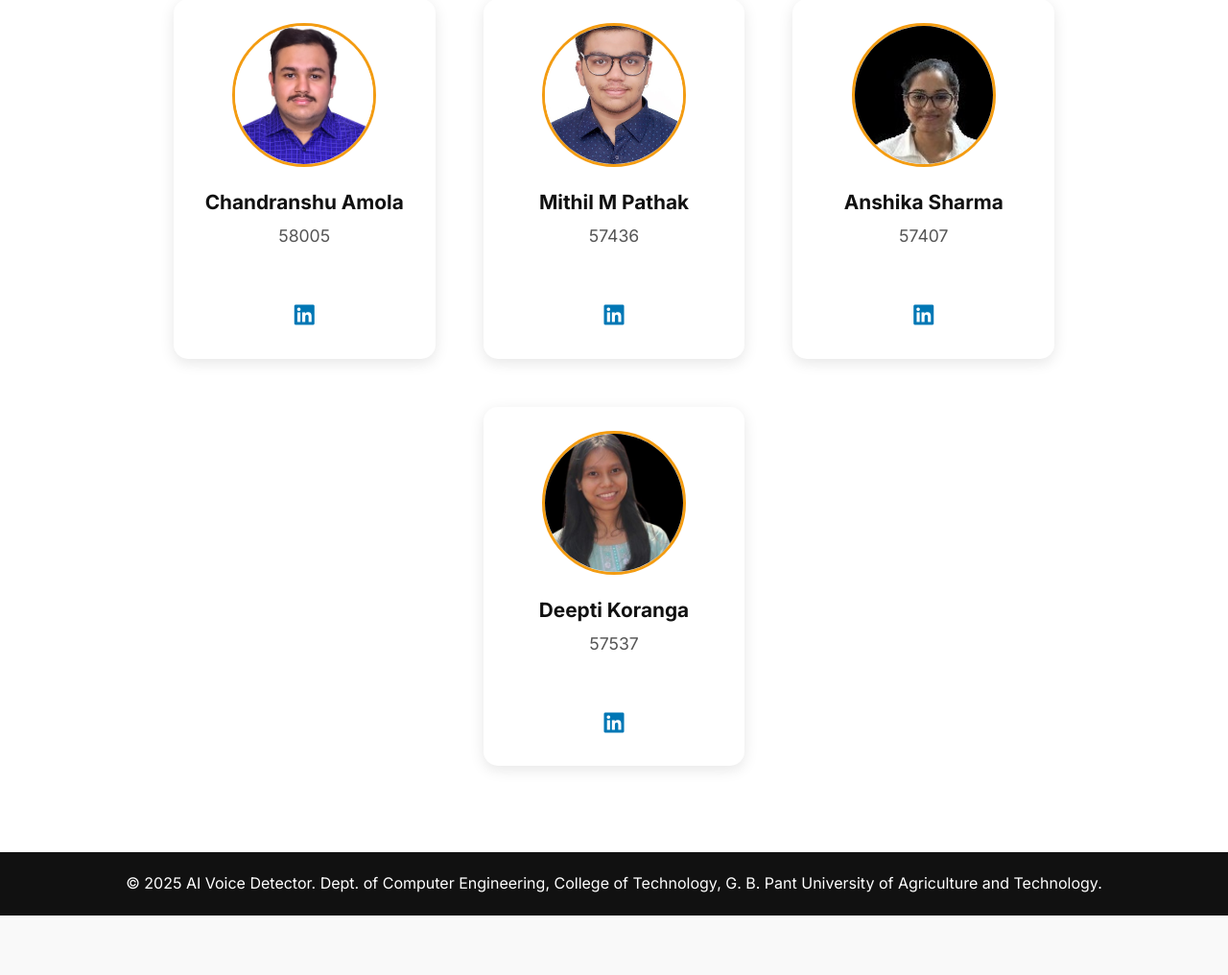
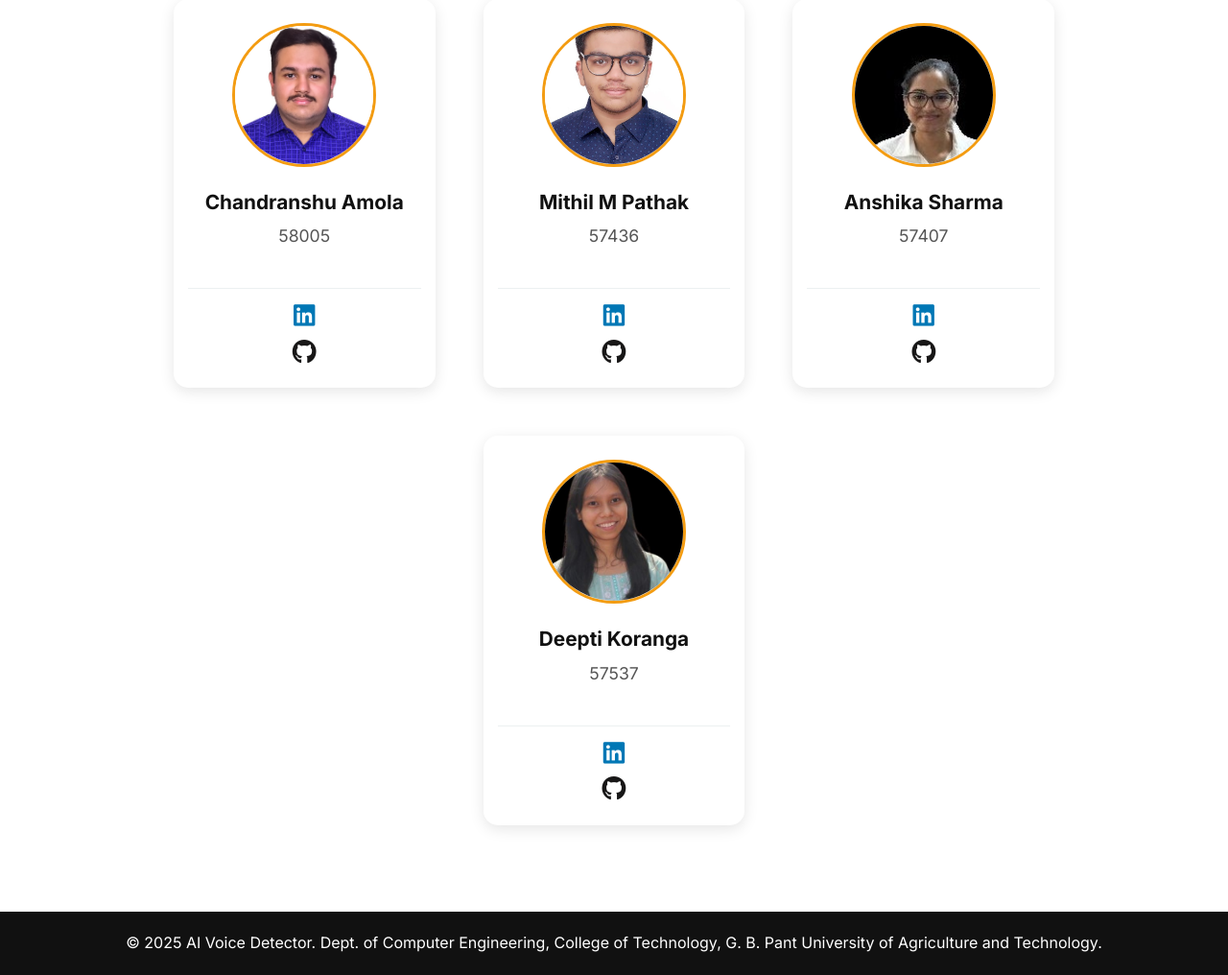
Before and after one commit to chandranshu23/AI-Synthesized-voice-detection, a FastAPI app: page / in a window 1280 px wide. Shown: the part 960-1976 px from the top of the page at 96% size. Before the commit the page ends 1914 px from the top, so only its background shows below. Run offline with FastAPI, Linux system fonts and the light colour scheme; parts of the project's set-up code (start-up, migrations or seed data) failed here and were passed over; some libraries are stand-ins or nearby versions.

Commit message:
final adjustments

```diff
--- a/ProjectDeployMaster/static/styles.css
+++ b/ProjectDeployMaster/static/styles.css
@@ -482,3 +482,80 @@ header {
 .team-member {
   padding: 25px 15px;
 }
+.social-links {
+  display: flex;
+  flex-direction: column;
+  align-items: center;
+  gap: 15px;
+  margin-top: 15px;
+  padding-top: 15px;
+  border-top: 1px solid #ecf0f1;
+}
+
+.social-link {
+  color: #666;
+  font-size: 1.4rem;
+  transition: all 0.3s ease;
+  display: block;
+}
+
+.social-link:hover {
+  transform: scale(1.2);
+}
+
+.fa-linkedin:hover {
+  color: #0077b5;
+}
+
+.fa-github:hover {
+  color: #000;
+}
+
+/* Remove tooltip text */
+.linkedin-link::after,
+.github-link::after {
+  content: none;
+}
+.social-links {
+  display: flex;
+  flex-direction: column;
+  align-items: center;
+  gap: 12px;
+  margin-top: 15px;
+  padding-top: 15px;
+  border-top: 1px solid #ecf0f1;
+}
+
+.social-link {
+  font-size: 1.6rem;
+  transition: all 0.3s cubic-bezier(0.4, 0, 0.2, 1);
+  display: block;
+  line-height: 1;
+}
+
+/* LinkedIn specific styling */
+.social-link .fa-linkedin {
+  color: #0077b5; /* Official LinkedIn blue */
+}
+
+/* GitHub specific styling */
+.social-link .fa-github {
+  color: #181717; /* Official GitHub black */
+}
+
+.social-link:hover {
+  transform: translateY(-3px);
+}
+
+.social-link:hover .fa-linkedin {
+  color: #006699; /* Darker LinkedIn blue on hover */
+}
+
+.social-link:hover .fa-github {
+  color: #333; /* Slightly lighter on hover */
+}
+
+/* Optional: Add subtle shadow on hover */
+.social-link:hover {
+  filter: drop-shadow(0 2px 4px rgba(0,0,0,0.1));
+}
--- a/ProjectDeployMaster/templates/index.html
+++ b/ProjectDeployMaster/templates/index.html
@@ -105,10 +105,14 @@
           </div>
           <h3>Chandranshu Amola</h3>
           <p class="member-id">58005</p>
-          <a href="https://www.linkedin.com/in/chandranshu-amola-68bb18226/" target="_blank" rel="noopener noreferrer"
-            class="linkedin-link">
+          <div class="social-links">
+  <a href="https://www.linkedin.com/in/chandranshu-amola-68bb18226/" target="_blank" rel="noopener noreferrer" class="social-link">
     <i class="fab fa-linkedin"></i>
   </a>
+  <a href="https://github.com/chandranshu23" target="_blank" rel="noopener noreferrer" class="social-link">
+    <i class="fab fa-github"></i>
+  </a>
+</div>
         </div>
 
 
@@ -119,10 +123,14 @@
           </div>
           <h3>Mithil M Pathak</h3>
           <p class="member-id">57436</p>
-          <a href="https://www.linkedin.com/in/mithil-pathak-75594b23b/" target="_blank" rel="noopener noreferrer"
-            class="linkedin-link">
+          <div class="social-links">
+  <a href="https://www.linkedin.com/in/mithil-pathak-75594b23b/" target="_blank" rel="noopener noreferrer" class="social-link">
     <i class="fab fa-linkedin"></i>
   </a>
+  <a href="https://github.com/mithilmpathak" target="_blank" rel="noopener noreferrer" class="social-link">
+    <i class="fab fa-github"></i>
+  </a>
+</div>
         </div>
 
         <!-- Team Member 3 -->
@@ -132,10 +140,14 @@
           </div>
           <h3>Anshika Sharma</h3>
           <p class="member-id">57407</p>
-          <a href="https://www.linkedin.com/in/anshika-sharma-743821210/" target="_blank" rel="noopener noreferrer"
-            class="linkedin-link">
+          <div class="social-links">
+  <a href="https://www.linkedin.com/in/anshika-sharma-743821210/" target="_blank" rel="noopener noreferrer" class="social-link">
     <i class="fab fa-linkedin"></i>
   </a>
+  <a href="https://github.com/Anshu1826" target="_blank" rel="noopener noreferrer" class="social-link">
+    <i class="fab fa-github"></i>
+  </a>
+</div>
         </div>
 
         <!-- Team Member 4 -->
@@ -145,10 +157,14 @@
           </div>
           <h3>Deepti Koranga</h3>
           <p class="member-id">57537</p>
-          <a href="https://www.linkedin.com/in/deepti-koranga-5a40ba276/" target="_blank" rel="noopener noreferrer"
-            class="linkedin-link">
+          <div class="social-links">
+  <a href="https://www.linkedin.com/in/deepti-koranga-5a40ba276/" target="_blank" rel="noopener noreferrer" class="social-link">
     <i class="fab fa-linkedin"></i>
   </a>
+  <a href="https://github.com/DeeptiKoranga" target="_blank" rel="noopener noreferrer" class="social-link">
+    <i class="fab fa-github"></i>
+  </a>
+</div>
         </div>
       </div>
     </div>
```
Lines whose indentation alone changed are shown as unchanged.
